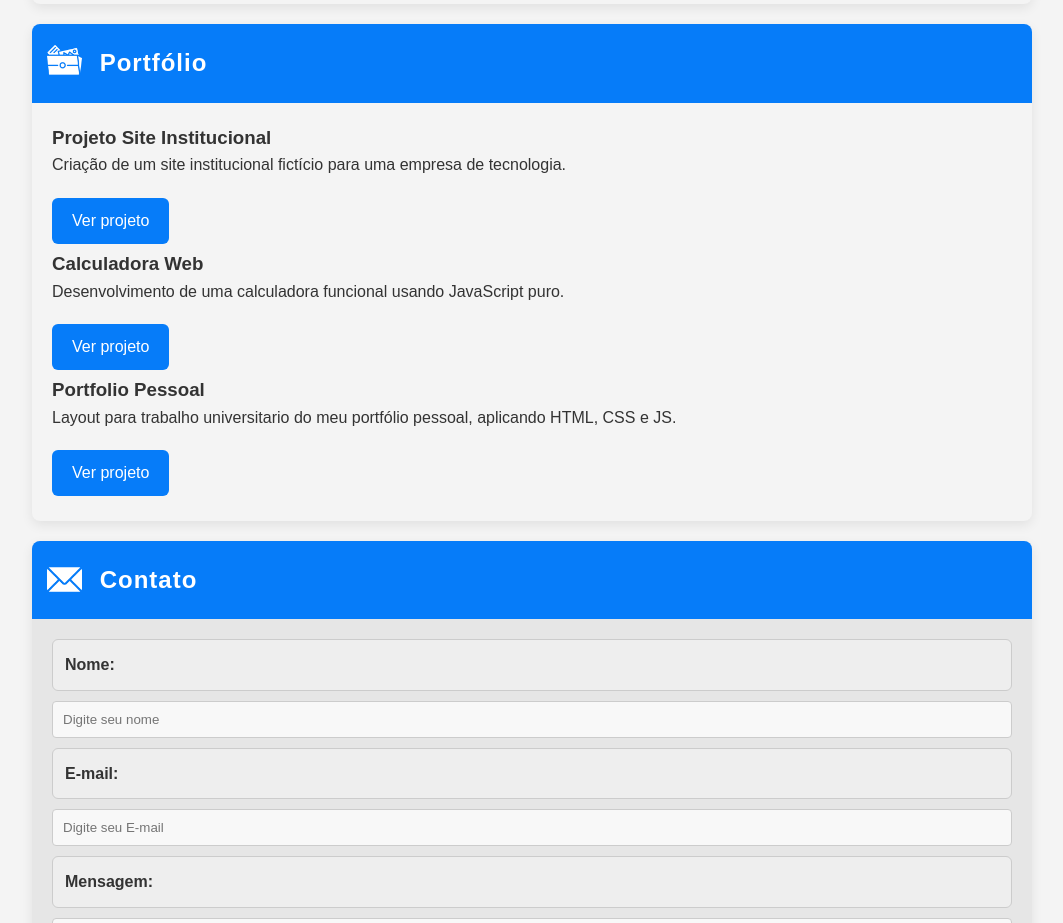
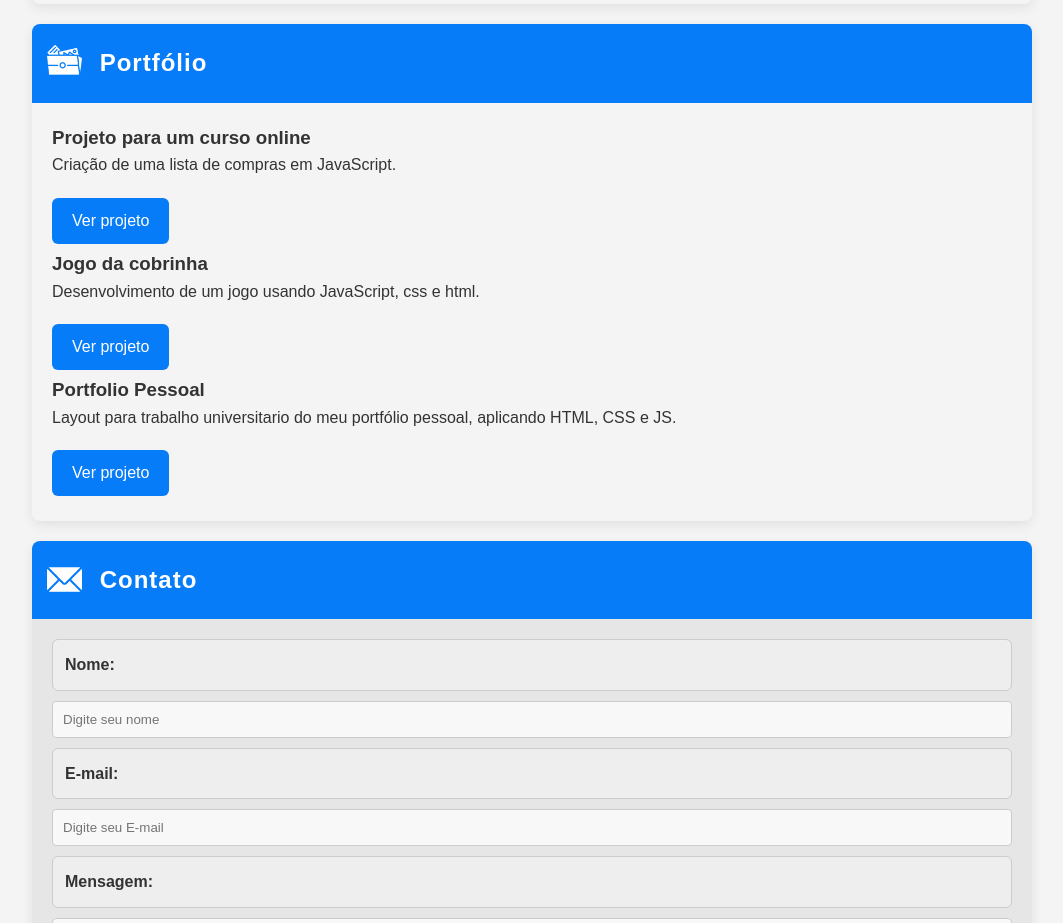
Before and after one commit to matveiga90-design/uninterweb, a plain HTML site: page index.html in a window 1280 px wide. Shown: the part 1000-1923 px from the top of the page, without its empty margins (108-1171 px from the left). Drawn offline with Linux system fonts and the light colour scheme.

Commit message:
Add files via upload

```diff
--- a/index.html
+++ b/index.html
@@ -82,15 +82,15 @@
             </div>
 
             <div class="card-portfolio">
-                <h3>Projeto Site Institucional</h3>
-                <p>Criação de um site institucional fictício para uma empresa de tecnologia.</p>
-                <a href="https://github.com/exemplo/projeto-site" target="_blank">Ver projeto</a>
+                <h3>Projeto para um curso online</h3>
+                <p>Criação de uma lista de compras em JavaScript.</p>
+                <a href="https://matveiga90-design.github.io/lista-interativa/" target="_blank">Ver projeto</a>
             </div>
 
             <div class="card-portfolio">
-                <h3>Calculadora Web</h3>
-                <p>Desenvolvimento de uma calculadora funcional usando JavaScript puro.</p>
-                <a href="https://github.com/exemplo/calculadora-web" target="_blank">Ver projeto</a>
+                <h3>Jogo da cobrinha</h3>
+                <p>Desenvolvimento de um jogo usando JavaScript, css e html.</p>
+                <a href="https://matveiga90-design.github.io/snake-game/" target="_blank">Ver projeto</a>
             </div>
 
             <div class="card-portfolio">
```
